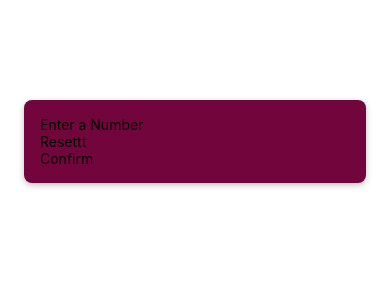
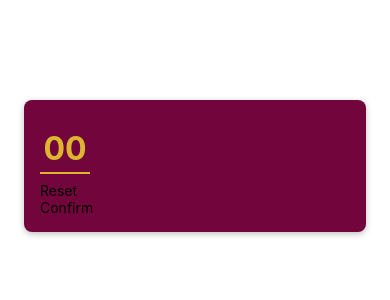
Before and after one commit to JessimH/RNCgame, a React Native app: screen / in a window 390 px wide. Shown: the top 300 px of the page. Built offline with nearby package versions, Linux system fonts and the light colour scheme.

Commit message:
TextInput props, autoCapitalize, autocorrect, KeyboardType

```diff
--- a/screens/StartGameScreen.js
+++ b/screens/StartGameScreen.js
@@ -4,8 +4,15 @@
 function StartGameScreen() {
     return (
         <View style={styles.inputContainer}>
-            <TextInput placeholder="Enter a Number" />
-            <PrimaryButton>Resettt</PrimaryButton>
+            <TextInput
+                style={styles.numberInput}
+                placeholder="00"
+                maxLength={2}
+                keyboardType="number-pad"
+                autoCapitalize='none'
+                autoCorrect={false}
+            />
+            <PrimaryButton>Reset</PrimaryButton>
             <PrimaryButton>Confirm</PrimaryButton>
         </View>
     )
@@ -27,5 +34,16 @@
         shadowOffset: { width: 0, height: 2 },
         shadowRadius: 6,
         shadowOpacity: 0.25
+    },
+    numberInput: {
+        height: 50,
+        width: 50,
+        fontSize: 32,
+        borderBottomWidth: 2,
+        borderBottomColor: '#ddb52f',
+        color: '#ddb52f',
+        marginVertical: 8,
+        fontWeight: 'bold',
+        textAlign: 'center'
     }
 })
```
